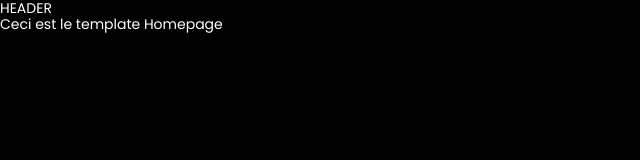
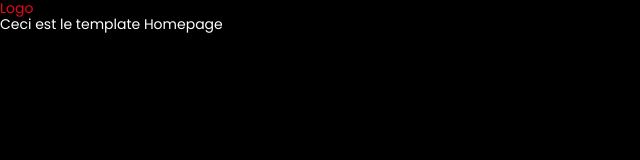
Before and after one commit to yoannk-dev/fakeflix, a Next.js app: page / in a window 1280 px wide. Shown: the top 160 px of the page, without its empty margins (0-640 px from the left). Built offline with nearby package versions, Linux system fonts and the light colour scheme.

Commit message:
module css and sass variables...

```diff
--- /dev/null
+++ b/components/molecules/Logo.module.scss
@@ -0,0 +1,5 @@
+@import '/styles/variables.module.scss';
+
+.red {
+  color: $primary;
+}
--- /dev/null
+++ b/components/molecules/Logo.tsx
@@ -0,0 +1,12 @@
+// components/molecules/Logo.tsx
+
+import type { NextPage } from 'next'
+import styles from './Logo.module.scss'
+
+const Logo: NextPage = () => {
+  return <span className={styles.red}>
+    Logo
+  </span>
+}
+
+export default Logo
--- a/components/organisms/Header.tsx
+++ b/components/organisms/Header.tsx
@@ -1,9 +1,12 @@
 // components/organisms/Header.tsx
 
 import type { NextPage } from 'next'
+import Logo from '../molecules/Logo'
 
 const Header: NextPage = () => {
-  return <div>HEADER</div>
+  return <header>
+    <Logo />
+  </header>
 }
 
 export default Header
--- a/styles/variables.module.scss
+++ b/styles/variables.module.scss
@@ -1,3 +1,5 @@
+/* No CSS here ! Only Variables... */
+
 $black: #000 !default;
 $white: #fff !default;
 $primary: #E50914 !default;
```
